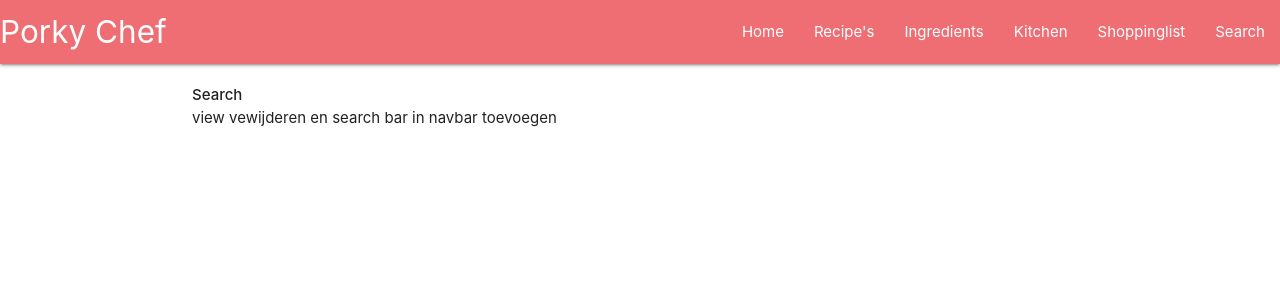
After one commit to MarcoDeKo/PandaChef, a Django app: page /search in a window 1280 px wide. The commit adds this page. Shown: the top 300 px of the page. Run offline with Django 3.2, Linux system fonts and the light colour scheme.

Commit message:
search tab added

```diff
--- a/cookbook/templates/cookbook/index.html
+++ b/cookbook/templates/cookbook/index.html
@@ -10,6 +10,7 @@
                 <li><a href="{% url 'ingredients' %}">Ingredients</a></li>
                 <li><a href="{% url 'kitchen' %}">Kitchen</a></li>
                 <li><a href="{% url 'shoppinglist' %}">Shoppinglist</a></li>
+                <li><a href="{% url 'search' %}">Search</a></li>
         </ul>
     </div>
 </nav>
--- /dev/null
+++ b/cookbook/templates/cookbook/search.html
@@ -0,0 +1,8 @@
+{% extends "cookbook/index.html" %}
+
+{% load staticfiles %}
+
+{% block body %}
+<strong>Search</strong><br/>
+view vewijderen en search bar in navbar toevoegen
+{% endblock %}
--- a/cookbook/urls.py
+++ b/cookbook/urls.py
@@ -7,4 +7,5 @@ urlpatterns = [
     path("ingredients", views.ingredients, name="ingredients"),
     path("kitchen", views.kitchen, name="kitchen"),
     path("shoppinglist", views.shoppinglist, name="shoppinglist"),
+    path("search", views.search, name="search"),
 ]
--- a/cookbook/views.py
+++ b/cookbook/views.py
@@ -31,3 +31,9 @@ def shoppinglist(request):
         request,
         'cookbook/shoppinglist.html'
     )
+
+def search(request):
+    return render(
+        request,
+        'cookbook/search.html'
+    )
```
Also changed, not shown: 1 other file.
